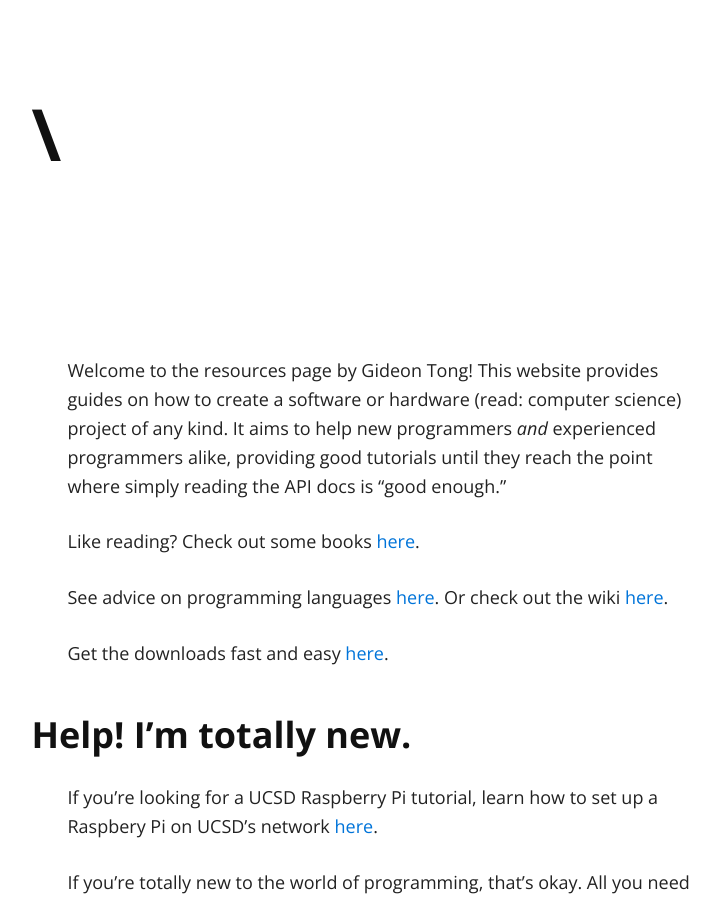
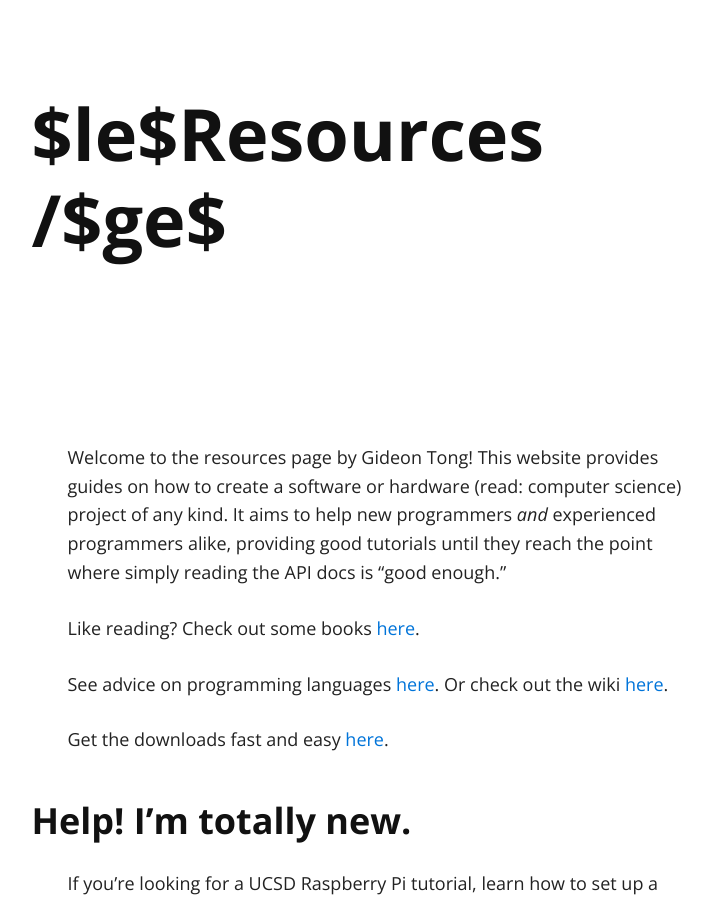
Before and after one commit to gideontong/programming-resources, a Jekyll site: the page built from index.md, in a window 1280 px wide and 900 px high. Shown: the whole window, without its empty margins (260-980 px from the left). Built offline with Jekyll 4.4.1, drawn with Linux system fonts in a browser that asks for light colours; nearby versions of some CDN libraries.

Commit message:
Attmpet 4

```diff
--- a/_config.yml
+++ b/_config.yml
@@ -1,6 +1,6 @@
 # Site settings
-title: Programming Resources
-tag_text: \<Resources /\>
+title: Real Programming Resources
+tag_text: $le$Resources /$ge$
 description: Programming resources for learning something new
 url: "https://resources.gideontong.com"
 baseurl: ""
```
